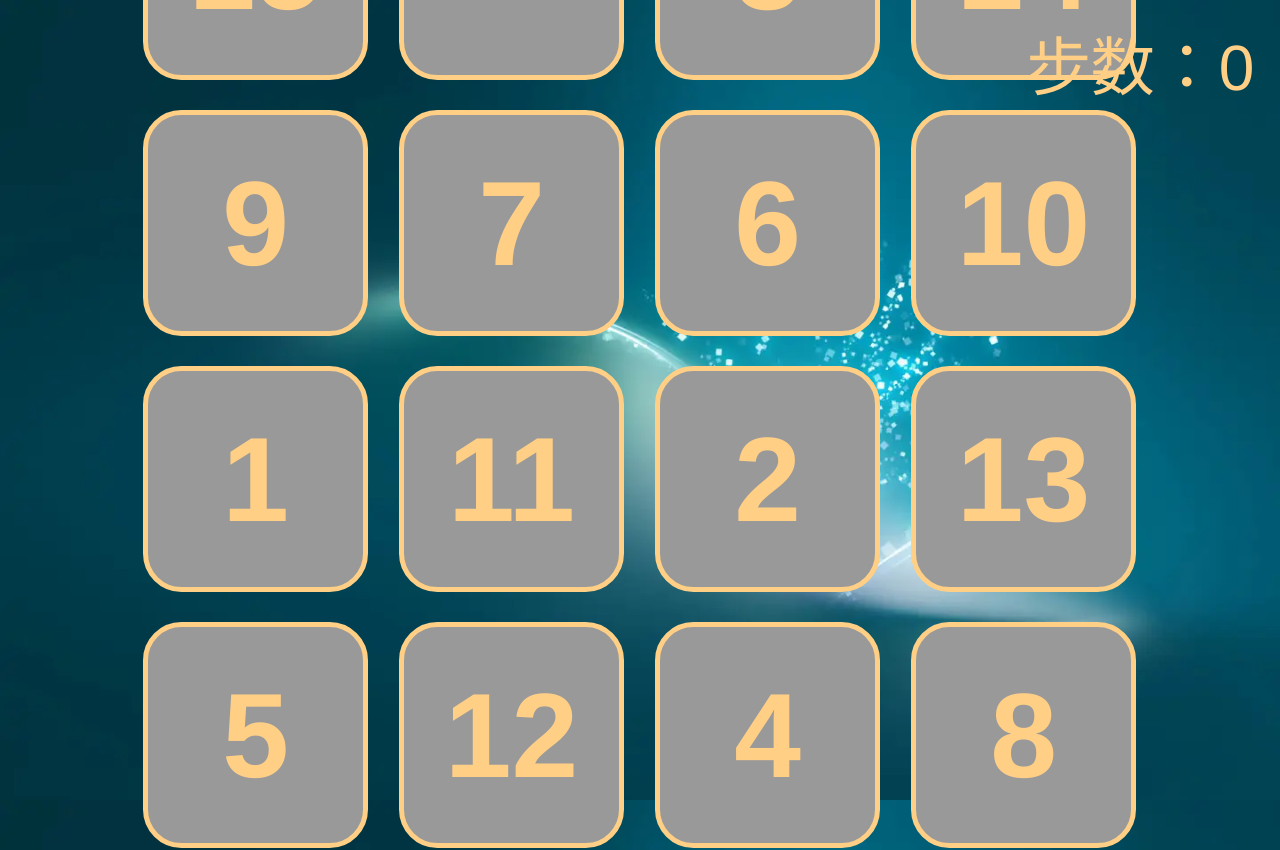
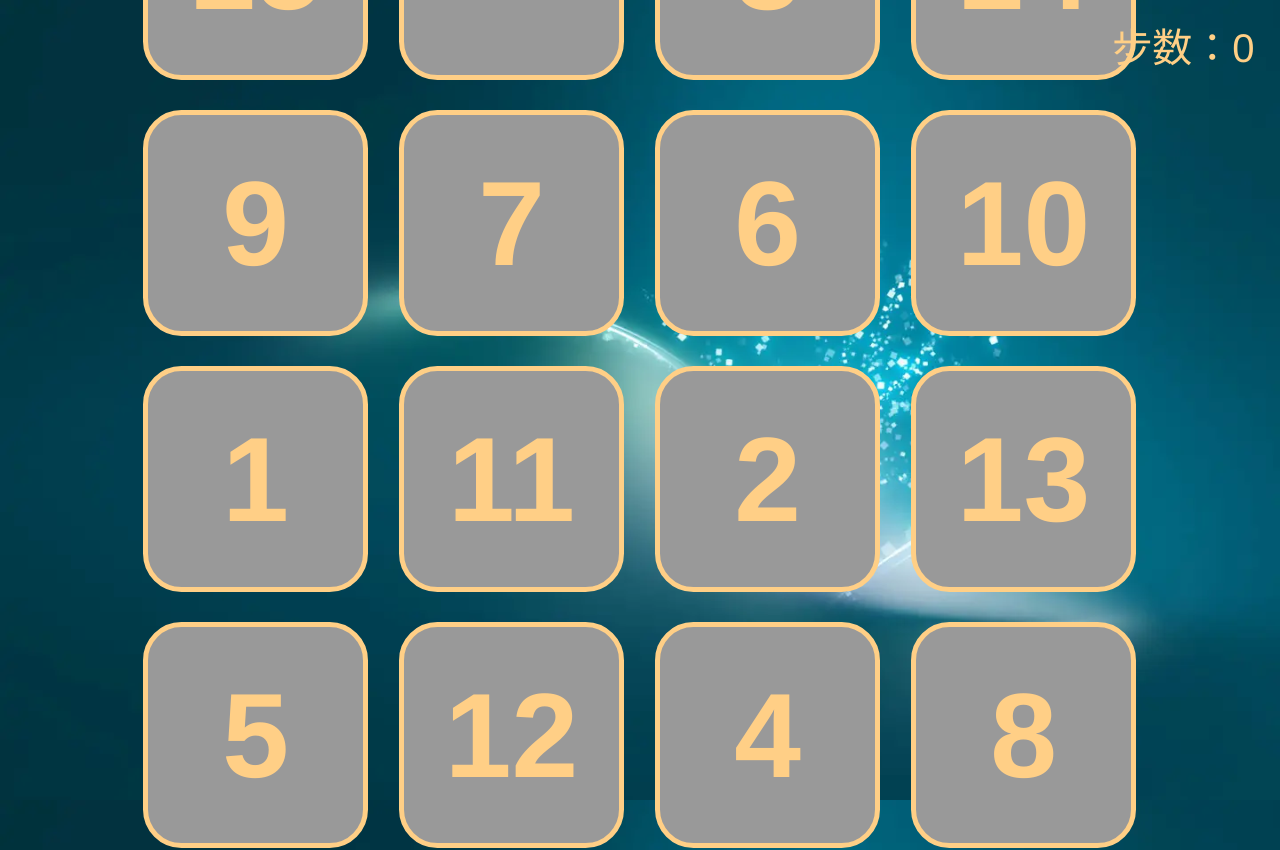
Before and after one commit to menchowgan/digital-huarong-road, a Vue app: page / in a window 1280 px wide. Shown: the top 850 px of the page. Built offline with nearby package versions, Linux system fonts and the light colour scheme.

Commit message:
font size opt

```diff
--- a/src/views/Home.vue
+++ b/src/views/Home.vue
@@ -46,10 +46,11 @@ const shuffle = () => {
   position: absolute;
   top: 2%;
   right: 3vw;
-  font-size: 0.8rem;
+  font-size: 0.5rem;
   color: #ffcf86;
   @media screen and (max-width: 1500px) {
     right: 2vw;
+    font-size: 0.5rem;
   }
   @media screen and (max-width: 600px) {
     top: 10vh;
```
